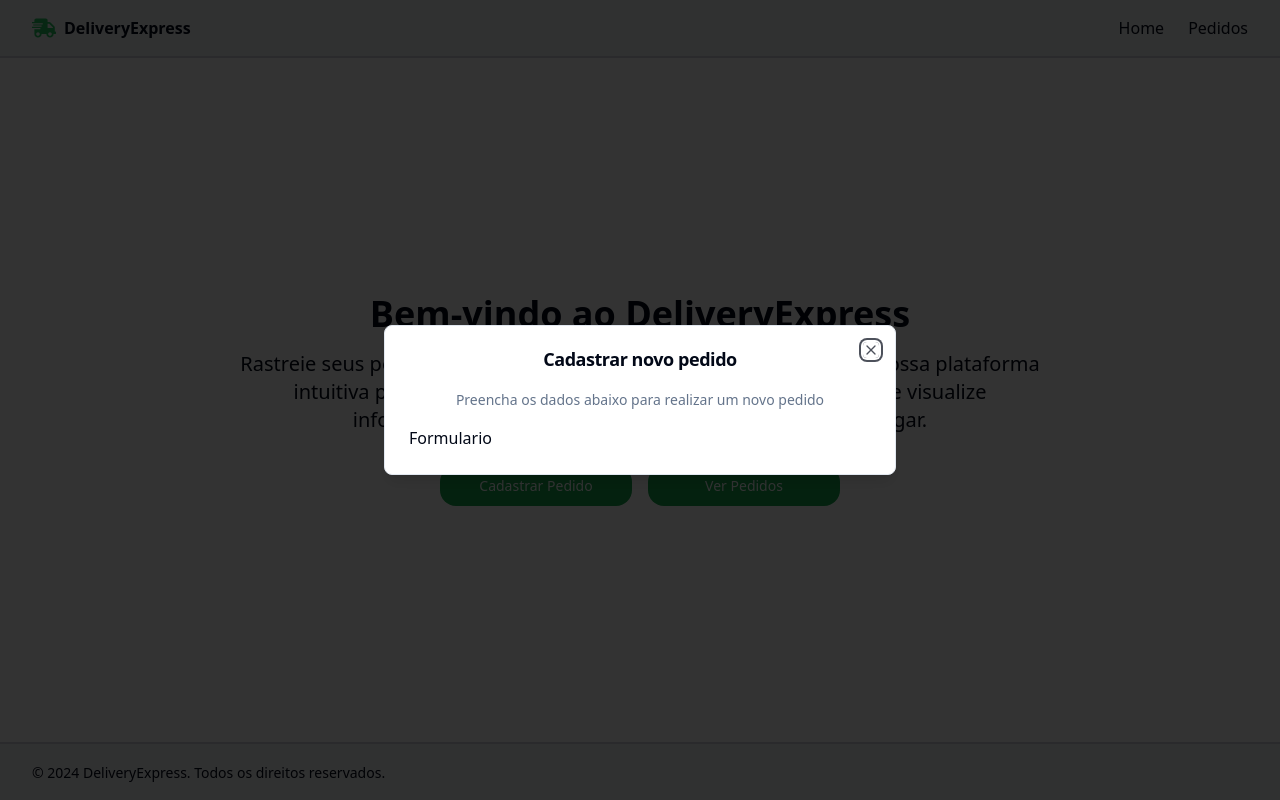
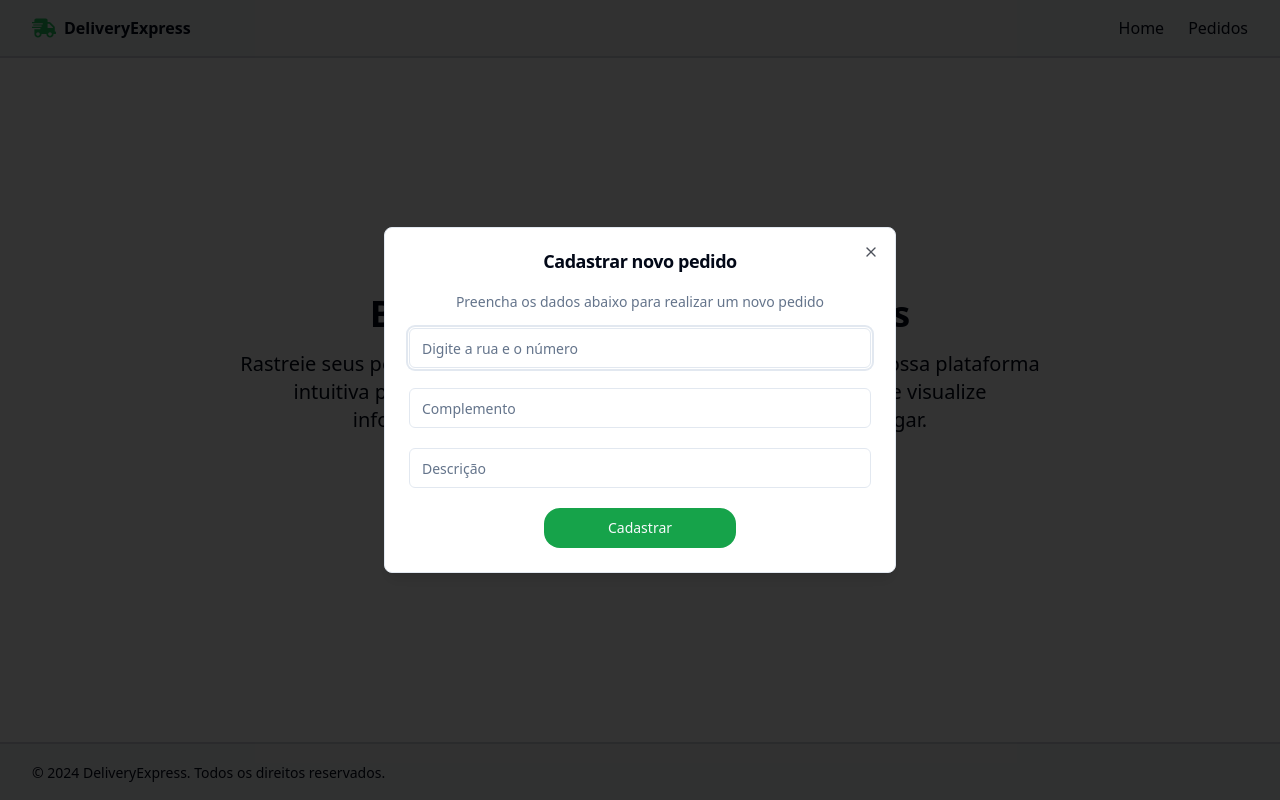
Before and after one commit to fabiomoura-m/desafio-ivare, a React (Vite) app: page / in a window 1280 px wide. Both pictures are taken after a click on the button "Cadastrar Pedido". Built offline with nearby package versions, Linux system fonts and the light colour scheme.

Commit message:
feat: add o formulário de cadastro de pedido

```diff
--- a/src/Pages/Home/index.tsx
+++ b/src/Pages/Home/index.tsx
@@ -9,6 +9,7 @@ import {
     DialogTrigger
 } from '@/components/ui/dialog';
 import { useState } from 'react';
+import FormNewOrder from '@/components/form-new-order';
 
 const Home = () => {
     const [isDialogOpen, setIsDialogOpen] = useState(false);
@@ -52,7 +53,7 @@ const Home = () => {
                                         um novo pedido
                                     </DialogDescription>
                                 </DialogHeader>
-                                <p>Formulario</p>
+                                <FormNewOrder />
                             </DialogContent>
                         </Dialog>
 
--- /dev/null
+++ b/src/components/form-error.tsx
@@ -0,0 +1,18 @@
+import { HiOutlineExclamation } from 'react-icons/hi';
+
+interface FormErrorProps {
+    message?: string;
+}
+
+const FormError = ({ message }: FormErrorProps) => {
+    if (!message) return null;
+
+    return (
+        <div className="bg-destructive/15 p-3 rounded-md flex items-center gap-x-2 text-sm text-destructive">
+            <HiOutlineExclamation className="h-4 w-4" />
+            <p>{message}</p>
+        </div>
+    );
+};
+
+export default FormError;
--- /dev/null
+++ b/src/components/form-new-order.tsx
@@ -0,0 +1,54 @@
+import { FormEventHandler, useRef, useState } from 'react';
+import { Input } from '@/components/ui/input';
+import { Button } from '@/components/ui/button';
+import FormError from '@/components/form-error';
+
+const FormNewOrder = () => {
+    const [error, setError] = useState<string | undefined>('');
+
+    const inputAddressRef = useRef<HTMLInputElement>(null);
+    const inputComplementRef = useRef<HTMLInputElement>(null);
+    const inputDescriptionRef = useRef<HTMLInputElement>(null);
+
+    const handleSubmit: FormEventHandler<HTMLFormElement> = e => {
+        e.preventDefault();
+        console.log(
+            inputAddressRef.current?.value,
+            inputDescriptionRef.current?.value,
+            inputComplementRef.current?.value
+        );
+    };
+
+    return (
+        <form onSubmit={handleSubmit}>
+            <div className="flex flex-col gap-5">
+                <Input
+                    ref={inputAddressRef}
+                    className="focus-visible:ring-slate-200 focus-visible:ring-offset-1 "
+                    placeholder="Digite a rua e o número"
+                />
+                <Input
+                    className="focus-visible:ring-slate-200 focus-visible:ring-offset-1 "
+                    ref={inputComplementRef}
+                    type="text"
+                    placeholder="Complemento"
+                />
+                <Input
+                    className="focus-visible:ring-slate-200 focus-visible:ring-offset-1 "
+                    ref={inputDescriptionRef}
+                    type="text"
+                    placeholder="Descrição"
+                />
+                <FormError message={error} />
+                <Button
+                    type="submit"
+                    className="bg-green-600 hover:bg-green-800 rounded-2xl max-w-48 w-full mx-auto"
+                >
+                    Cadastrar
+                </Button>
+            </div>
+        </form>
+    );
+};
+
+export default FormNewOrder;
--- /dev/null
+++ b/src/components/ui/input.tsx
@@ -0,0 +1,25 @@
+import * as React from "react"
+
+import { cn } from "/src/lib/utils"
+
+export interface InputProps
+  extends React.InputHTMLAttributes<HTMLInputElement> {}
+
+const Input = React.forwardRef<HTMLInputElement, InputProps>(
+  ({ className, type, ...props }, ref) => {
+    return (
+      <input
+        type={type}
+        className={cn(
+          "flex h-10 w-full rounded-md border border-input bg-background px-3 py-2 text-sm ring-offset-background file:border-0 file:bg-transparent file:text-sm file:font-medium placeholder:text-muted-foreground focus-visible:outline-none focus-visible:ring-2 focus-visible:ring-ring focus-visible:ring-offset-2 disabled:cursor-not-allowed disabled:opacity-50",
+          className
+        )}
+        ref={ref}
+        {...props}
+      />
+    )
+  }
+)
+Input.displayName = "Input"
+
+export { Input }
```
